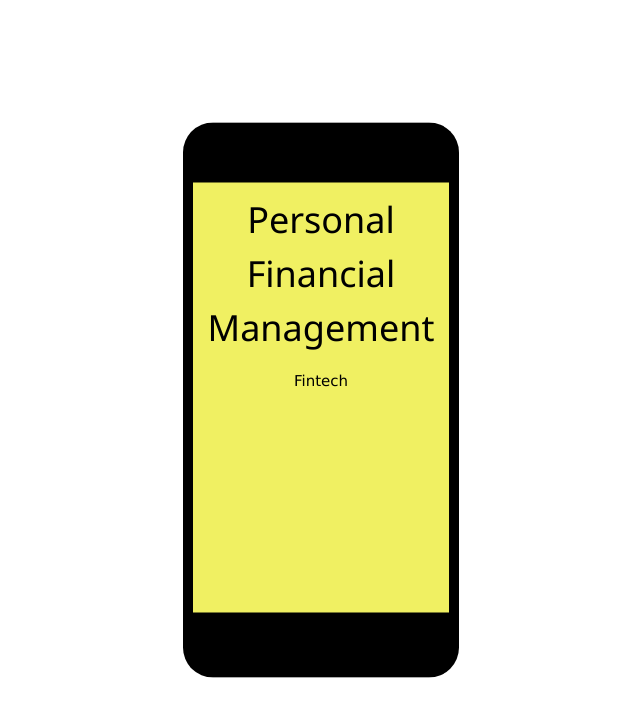
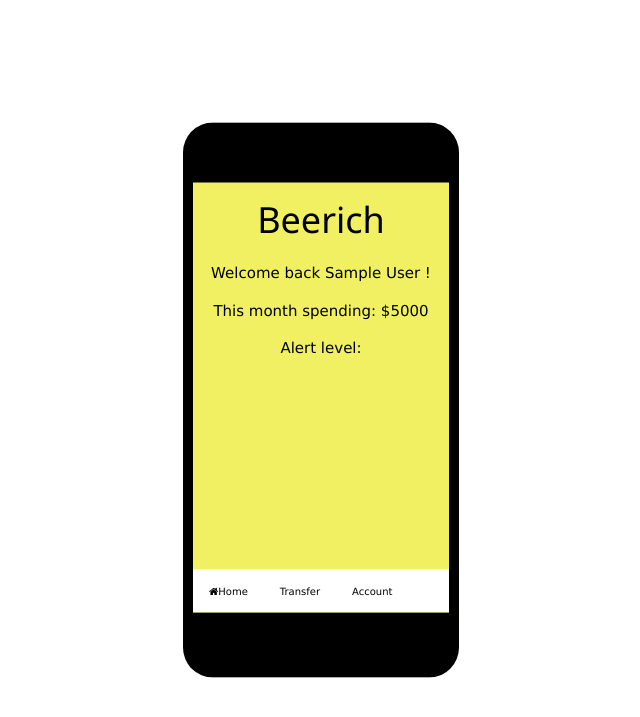
Before and after one commit to kasiditau/Fintech-project, a Flask app: page /home in a window 1280 px wide. Shown: the top 717 px of the page, without its empty margins (319-959 px from the left). Run offline with Flask 2, Linux system fonts and the light colour scheme; the visitor is signed in with stand-in values (Sample User, id 1).

Commit message:
Update home.html

```diff
--- a/Templates/home.html
+++ b/Templates/home.html
@@ -2,13 +2,27 @@
 <html lang="en" dir="ltr">
   <head>
     <meta charset="utf-8">
-    <title>Personal Financial Management</title>
+    <title>Beerich</title>
   </head>
-  <body>
-    {% extends "Style.html" %}
-    {% block content %}
-    <h1> Personal Financial Management </h1>
-    <p>Fintech </p>
+
+  <body >
+
+   {% extends "Style.html" %}
+   {% block content %}
+    <h1 align="center"> Beerich </h1>
+    <p> Welcome back {{ session['firstname'] }} !
+    </p>
+    <p>
+      This month spending: $5000
+    </p>
+    <p>
+      Alert level:
+    </p>
+    <div class="navbar">
+      <a href="/home"><i class="fa fa-home"></i>Home</a>
+      <a href="/Transfer">Transfer</a>
+      <a href="/Account">Account</a>
+    </div>
 
     {% endblock %}
   </body>
```
